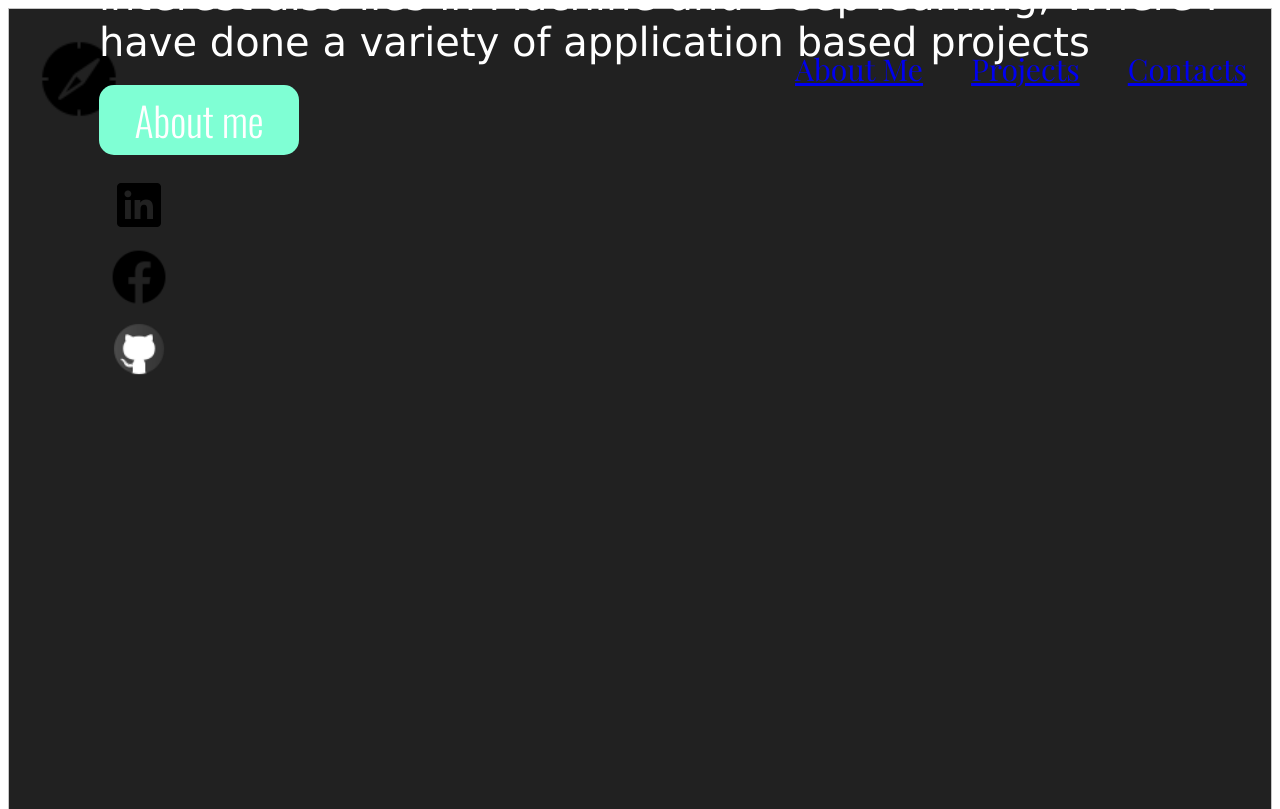
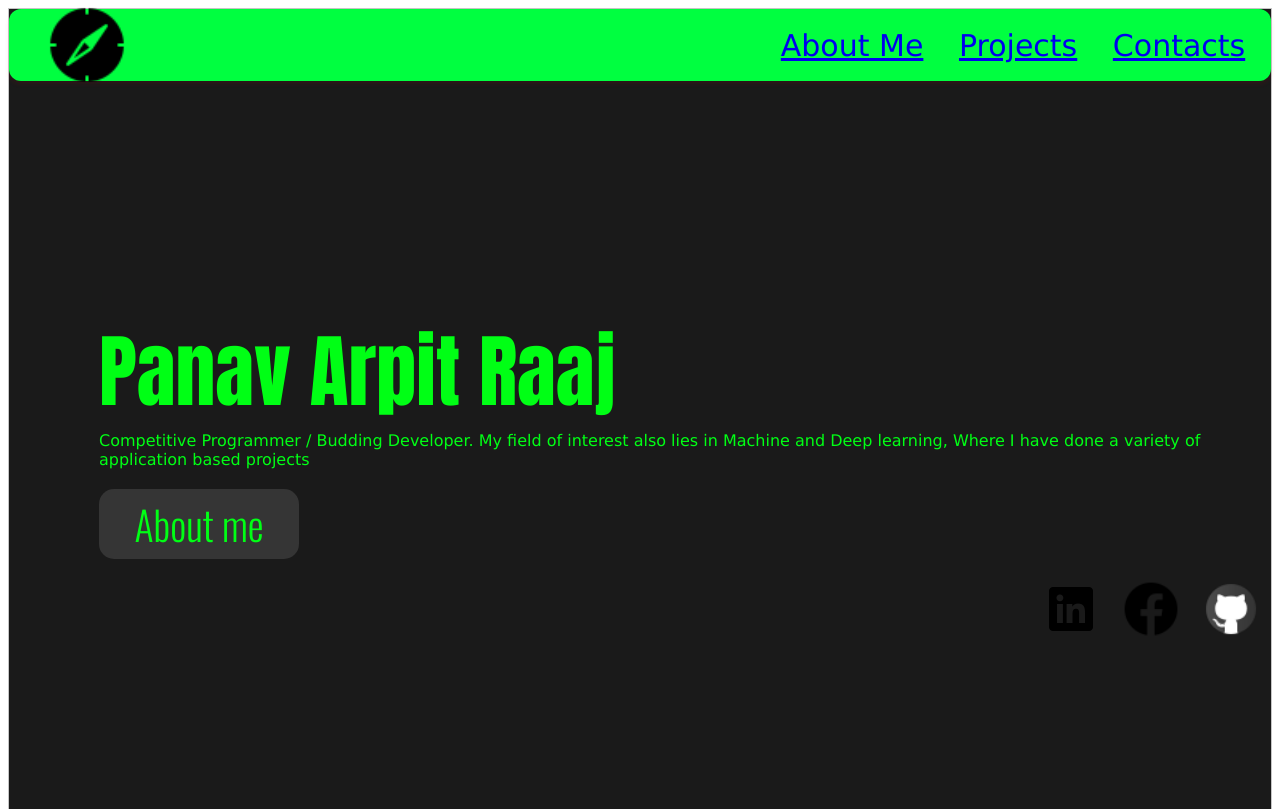
Before and after one commit to Pana1v/Portfolio, a plain HTML site: page index.html in a window 1280 px wide. Shown: the top 809 px of the page. Drawn offline with nearby package versions, Linux system fonts and the light colour scheme.

Commit message:
Add files via upload

```diff
--- a/src/styles.css
+++ b/src/styles.css
@@ -1,14 +1,48 @@
 section {
-
+  height: 100vh;
   background-color: rgb(42, 37, 49);
   border: solid rgb(197, 197, 197) 1px;
 }
 .hero {
-  background-color: #212121;
+
+  align-items: center;
+  width: auto;
+  justify-content: center;
+  margin: auto;
+  background-color: #1a1a1a;
   height: 100vh;
-  color: #ffffff;
+  color: #00ff15;
   font-size: 40px;
   height: 100vh;
+}
+nav {
+  position: sticky;
+  top: 0;
+  height: 7%;
+ font-variant: normal;
+  left: 0;
+  z-index: 1;
+  display: flex;
+  align-items: center;
+  justify-content: space-between;
+  padding: 0.5rem 0.5rem;
+  background-color: #00ff40;
+  box-shadow: 0 3px 5px rgba(210, 3, 3, 0.1);
+  border-radius: 12px;
+  text-decoration: none;
+
+}
+.navigation
+{
+  font-family: Verdana, Geneva, Tahoma, sans-serif;
+  color:rgb(164, 97, 70);
+  text-decoration: none;
+
+}
+.hero-subtext
+{
+  font-size: medium;
+  box-shadow: 3px #ffffff;
 }
 footer {
   height: 50vh;
@@ -44,8 +78,9 @@ h1{
 }
 .hero-text{
   margin-left: 90px;
+  align-items: center;
   font-family: 'Bebas Neue', cursive;
-  margin-bottom: 700px;
+
 }
 p{
   margin: 0%;
@@ -68,7 +103,7 @@ p{
 .button{
   width :200px;
   height: 65px;
-  background-color: aquamarine;
+  background-color: rgb(53, 53, 53);
   border-radius: 15px;
   text-align: center;
   font-family: 'Oswald', sans-serif;
@@ -87,14 +122,27 @@ p{
 }
 .socials
 {
-padding-bottom: 200px;
+  display: flex;
+ align-self: right;
+  flex-direction: vertical;
+  justify-content: right;
+
 }
 .social{
   margin:10px;
 }
 .button:hover{
-  background-color: orange;
+  background-color: rgb(239, 6, 6);
 
+}
+.holo
+{
+  display: flex;
+  align-items: center;
+  height:0.02rem;
+  width: 0.04em;
+  justify-content: center;
+  align-items: center;
 }
 .button.active
 {
@@ -123,6 +171,9 @@ p{
 {
   color:bisque;
   margin: 10px;
+  padding: 40px;
+  justify-items: center;
+
 
 }
 .container
@@ -137,21 +188,32 @@ p{
 .project
 {
   display: flex;
+  flex-direction: column;
  align-content: center;
 }
+
 .project-card
 {
+  display: flex;
+  flex-direction: column;
   margin-left:5%;
   margin-bottom: 2%;
   display: flex;
   width: 85%;
-  height: 250px;
-  border:6px solid rgb(255, 255, 255);
+  height: 150px;
+  border:2px solid rgb(255, 255, 255);
   border-bottom-right-radius: 20px;
   border-bottom-left-radius: 60px;
   border-top-left-radius: 20px;
   border-top-right-radius: 60px;
 
+}
+.project-image
+{
+  border: 2px solid pink;
+  border-radius: 3px;
+  width: auto;
+  height: auto;
 }
 h2{
   font-size: 60px;
```
